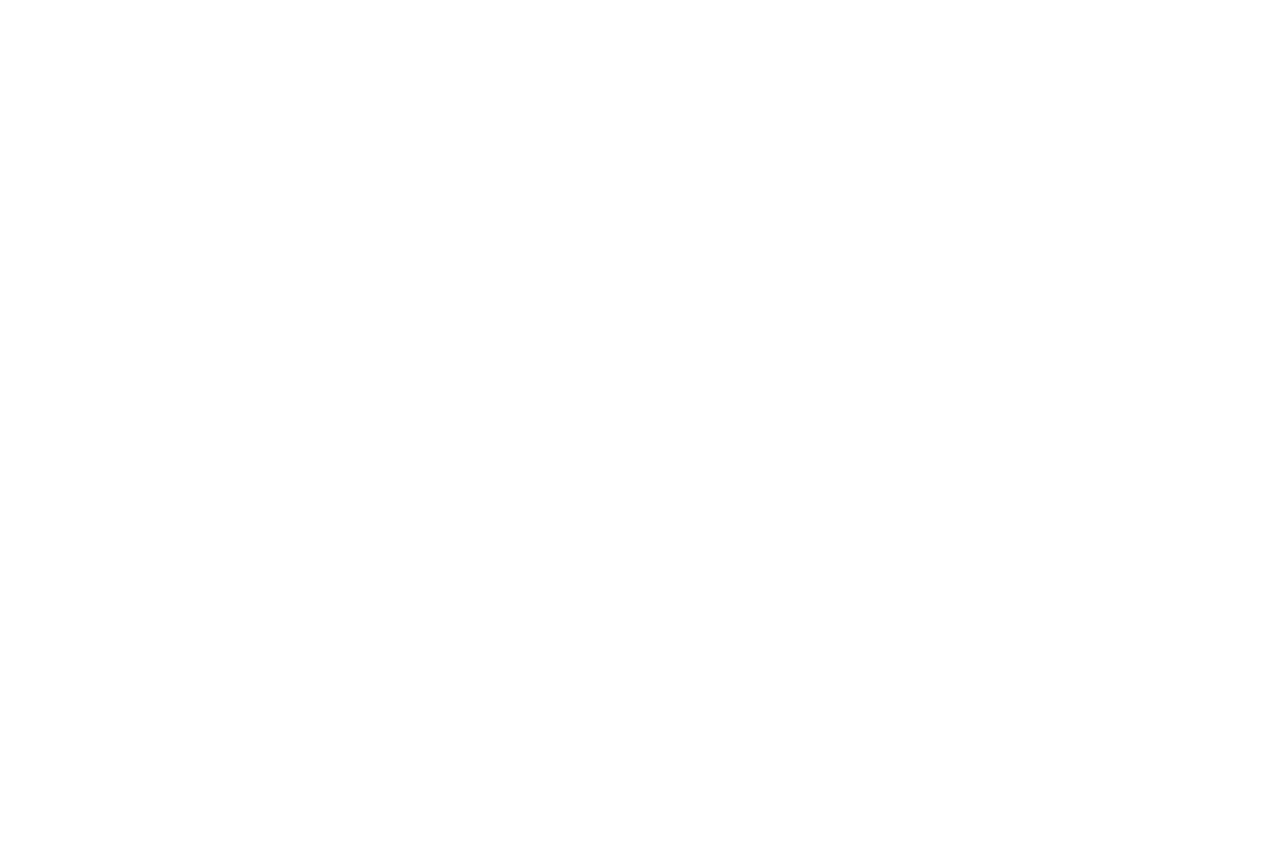
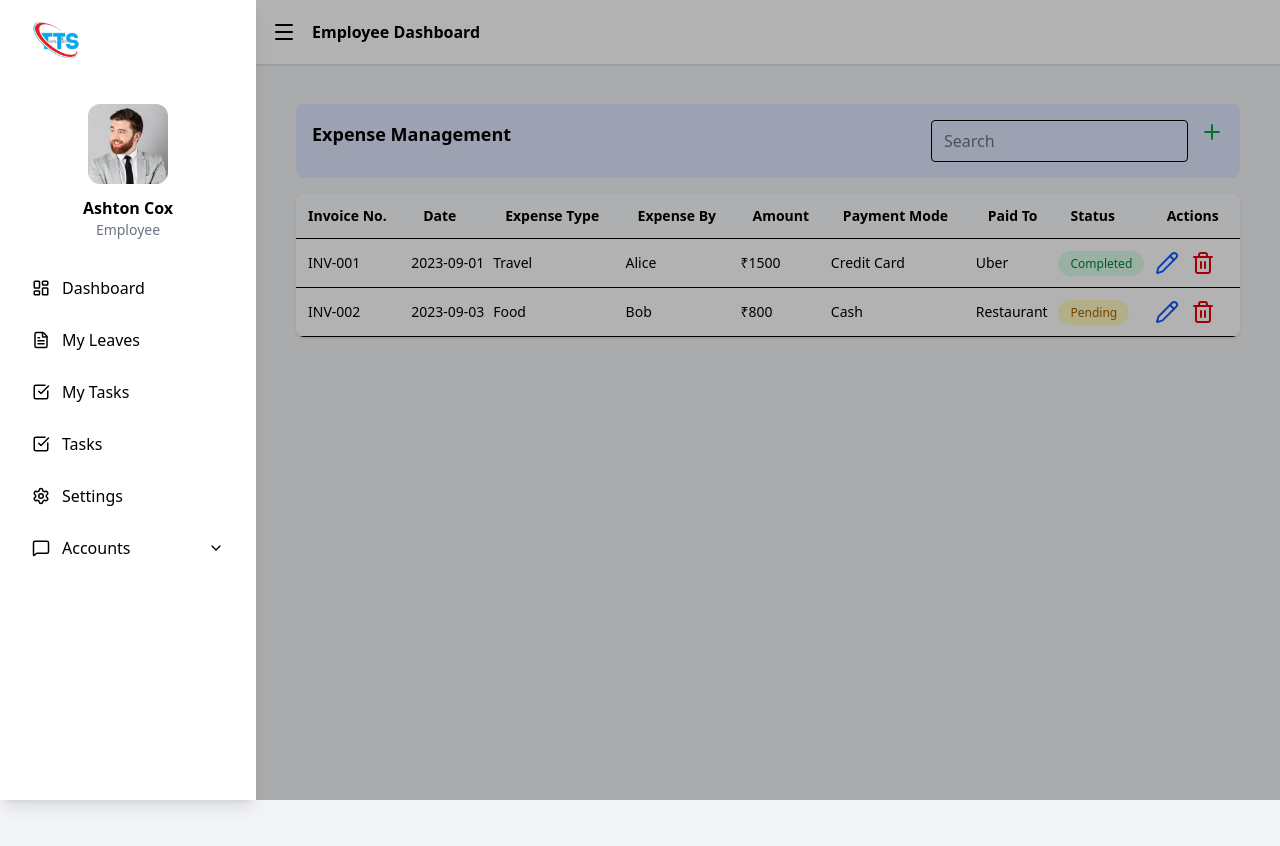
Before and after one commit to rashmi-ranjan-sahoo-dev/etm_tts, a React app in the folder frontend/: page /employee/accounts/other-payments in a window 1280 px wide. Before the commit this address had no page. Shown: the top 846 px of the page. Before the commit the page ends 800 px from the top, so only its background shows below. Built offline with nearby package versions, Linux system fonts and the light colour scheme; the HTML template or start-up script is replaced by a standard one.

Commit message:
add routes in count section

```diff
--- a/frontend/src/App.jsx
+++ b/frontend/src/App.jsx
@@ -5,6 +5,8 @@
 import Tasks from './pages/Employee/ProjectManagerTasks/Tasks'
 import MyTask from './pages/Employee/EmployeeTask.jsx'
 import Settings from './pages/Employee/Settings.jsx'
+import ClientPayments from "./pages/Employee/Accounts/Client/ClientPayment.jsx"
+import Expense from "./pages/Employee/Accounts/OtherExpenses/Expense.jsx"
 
 const App = () => {
   return (
@@ -24,6 +26,9 @@
           <Route path="ProjectManagerTasks" element={<Tasks />} />
           <Route path="myTasks" element={<MyTask />} />
           <Route path="settings" element={<Settings />} />
+          <Route path = "accounts/client-payments" element={<ClientPayments />} />
+          <Route path="accounts/other-payments" element={<Expense />} />
+          <Route path ="*" element= {<div>404 page not found</div>} />
         </Route>
       </Routes>
     </BrowserRouter>
--- a/frontend/src/components/Employee/Sidebar/Sidebar.jsx
+++ b/frontend/src/components/Employee/Sidebar/Sidebar.jsx
@@ -1,22 +1,112 @@
 
-import {LayoutDashboard,FileText,CheckSquare,Settings,MessageSquare,X} from "lucide-react";
-import { Link } from "react-router-dom";
+// import {LayoutDashboard,FileText,CheckSquare,Settings,MessageSquare,X} from "lucide-react";
+// import { Link, useLocation } from "react-router-dom";
+// import ttsimg from "../../../assets/Sidebar-Image/ttsLogo.png";
+// import employee from "../../../assets/Sidebar-Image/employee.jpg";
+// import { useState } from "react";
+
+// const Sidebar = ({ isSidebarOpen, setIsSidebarOpen }) => {
+//   const menuItems = [
+//     { name: "Dashboard", icon: LayoutDashboard, to: "/employee/dashboard" },
+//     { name: "My Leaves", icon: FileText, to: "/employee/myLeaves" },
+//     { name: "My Tasks", icon: CheckSquare, to: "/employee/myTasks" },
+//     { name: "Tasks", icon: CheckSquare, to: "/employee/ProjectManagerTasks" },
+//     { name: "Settings", icon: Settings, to: "/employee/settings" },
+//     // { name: "Acounts", icon: MessageSquare, to: "/employee/accounts" },
+//   ];
+
+//   const [openAccounts, setOpentAccounts] = useState(false);
+//   const location = useLocation()
+
+//   return (
+//     <>
+//       {/* Overlay for all screens */}
+//       {isSidebarOpen && (
+//         <div
+//           onClick={() => setIsSidebarOpen(false)}
+//           className="fixed inset-0 bg-black/30 z-40"
+//         />
+//       )}
+
+//       <aside
+//         className={`
+//           fixed top-0 left-0 z-50 h-screen w-64 bg-white shadow-lg
+//           transform transition-transform duration-300 ease-in-out
+//           ${isSidebarOpen ? "translate-x-0" : "-translate-x-full"}
+//         `}
+//       >
+//         {/* Header */}
+//         <div className="flex items-center justify-between">
+//           <img src={ttsimg} alt="Logo" className="h-20" />
+//           <button className="visible sm:hidden" onClick={() => setIsSidebarOpen(false)}>
+//             <X />
+//           </button>
+//         </div>
+
+//         {/* Profile */}
+//         <div className="p-6 text-center">
+//           <img
+//             src={employee}
+//             alt="Employee"
+//             className="w-20 h-20 rounded-xl mx-auto"
+//           />
+//           <h4 className="mt-3 font-semibold">Ashton Cox</h4>
+//           <p className="text-sm text-gray-500">Employee</p>
+//         </div>
+
+//         {/* Menu */}
+//         <div className="px-4 space-y-2">
+//           {menuItems.map((item, index) => (
+//             <Link
+//               key={index}
+//               to={item.to}
+//               className="flex items-center gap-3 w-full px-4 py-3 rounded-lg hover:bg-blue-50"
+//             >
+//               <item.icon size={18} />
+//               <span>{item.name}</span>
+//             </Link>
+//           ))}
+//         </div>
+//       </aside>
+//     </>
+//   );
+// };
+
+// export default Sidebar;
+
+
+
+
+import { useState } from "react";
+import {
+  LayoutDashboard,
+  FileText,
+  CheckSquare,
+  Settings,
+  MessageSquare,
+  ChevronDown,
+  ChevronUp,
+  X,
+} from "lucide-react";
+import { Link, useLocation } from "react-router-dom";
 import ttsimg from "../../../assets/Sidebar-Image/ttsLogo.png";
 import employee from "../../../assets/Sidebar-Image/employee.jpg";
 
 const Sidebar = ({ isSidebarOpen, setIsSidebarOpen }) => {
+  const [openAccounts, setOpenAccounts] = useState(false);
+  const location = useLocation();
+
   const menuItems = [
     { name: "Dashboard", icon: LayoutDashboard, to: "/employee/dashboard" },
     { name: "My Leaves", icon: FileText, to: "/employee/myLeaves" },
     { name: "My Tasks", icon: CheckSquare, to: "/employee/myTasks" },
     { name: "Tasks", icon: CheckSquare, to: "/employee/ProjectManagerTasks" },
     { name: "Settings", icon: Settings, to: "/employee/settings" },
-    { name: "Acounts", icon: MessageSquare, to: "/employee/accounts" },
   ];
 
   return (
     <>
-      {/* Overlay for all screens */}
+      {/* Overlay */}
       {isSidebarOpen && (
         <div
           onClick={() => setIsSidebarOpen(false)}
@@ -25,16 +115,17 @@
       )}
 
       <aside
-        className={`
-          fixed top-0 left-0 z-50 h-screen w-64 bg-white shadow-lg
-          transform transition-transform duration-300 ease-in-out
-          ${isSidebarOpen ? "translate-x-0" : "-translate-x-full"}
-        `}
+        className={`fixed top-0 left-0 z-50 h-screen w-64 bg-white shadow-lg
+        transform transition-transform duration-300
+        ${isSidebarOpen ? "translate-x-0" : "-translate-x-full"}`}
       >
         {/* Header */}
-        <div className="flex items-center justify-between">
+        <div className="flex items-center justify-between px-4">
           <img src={ttsimg} alt="Logo" className="h-20" />
-          <button className="visible sm:hidden" onClick={() => setIsSidebarOpen(false)}>
+          <button
+            className="sm:hidden"
+            onClick={() => setIsSidebarOpen(false)}
+          >
             <X />
           </button>
         </div>
@@ -51,17 +142,54 @@
         </div>
 
         {/* Menu */}
-        <div className="px-4 space-y-2">
+        <div className="px-4 space-y-1">
           {menuItems.map((item, index) => (
             <Link
               key={index}
               to={item.to}
-              className="flex items-center gap-3 w-full px-4 py-3 rounded-lg hover:bg-blue-50"
+              className={`flex items-center gap-3 px-4 py-3 rounded-lg
+              ${
+                location.pathname === item.to
+                  ? "bg-blue-100 text-blue-600"
+                  : "hover:bg-blue-50"
+              }`}
             >
               <item.icon size={18} />
-              <span>{item.name}</span>
+              {item.name}
             </Link>
           ))}
+
+          {/* Accounts Section */}
+          <button
+            onClick={() => setOpenAccounts(!openAccounts)}
+            className="flex items-center justify-between w-full px-4 py-3 rounded-lg hover:bg-blue-50"
+          >
+            <div className="flex items-center gap-3">
+              <MessageSquare size={18} />
+              Accounts
+            </div>
+            {openAccounts ? <ChevronUp size={16} /> : <ChevronDown size={16} />}
+          </button>
+
+          {/* Submenu */}
+          <div
+            className={`ml-8 space-y-1 overflow-hidden transition-all duration-300
+            ${openAccounts ? "max-h-40" : "max-h-0"}`}
+          >
+            <Link
+              to="/employee/accounts/client-payments"
+              className="block px-4 py-2 rounded-md text-sm hover:bg-blue-50"
+            >
+              Client Payments
+            </Link>
+
+            <Link
+              to="/employee/accounts/other-payments"
+              className="block px-4 py-2 rounded-md text-sm hover:bg-blue-50"
+            >
+              Other Payments
+            </Link>
+          </div>
         </div>
       </aside>
     </>
--- a/frontend/src/pages/Employee/Accounts/Client/Clientmodel.jsx
+++ b/frontend/src/pages/Employee/Accounts/Client/Clientmodel.jsx
@@ -1,3 +1,4 @@
+/* eslint-disable react-hooks/set-state-in-effect */
 // import React, { useEffect, useState } from "react";
 // import { X } from "lucide-react";
 
--- a/frontend/src/pages/Employee/Accounts/OtherExpenses/ExpenseModel.jsx
+++ b/frontend/src/pages/Employee/Accounts/OtherExpenses/ExpenseModel.jsx
@@ -1,3 +1,4 @@
+/* eslint-disable react-hooks/set-state-in-effect */
 import React, { useEffect, useState } from "react";
 import { X } from "lucide-react";
 
```
